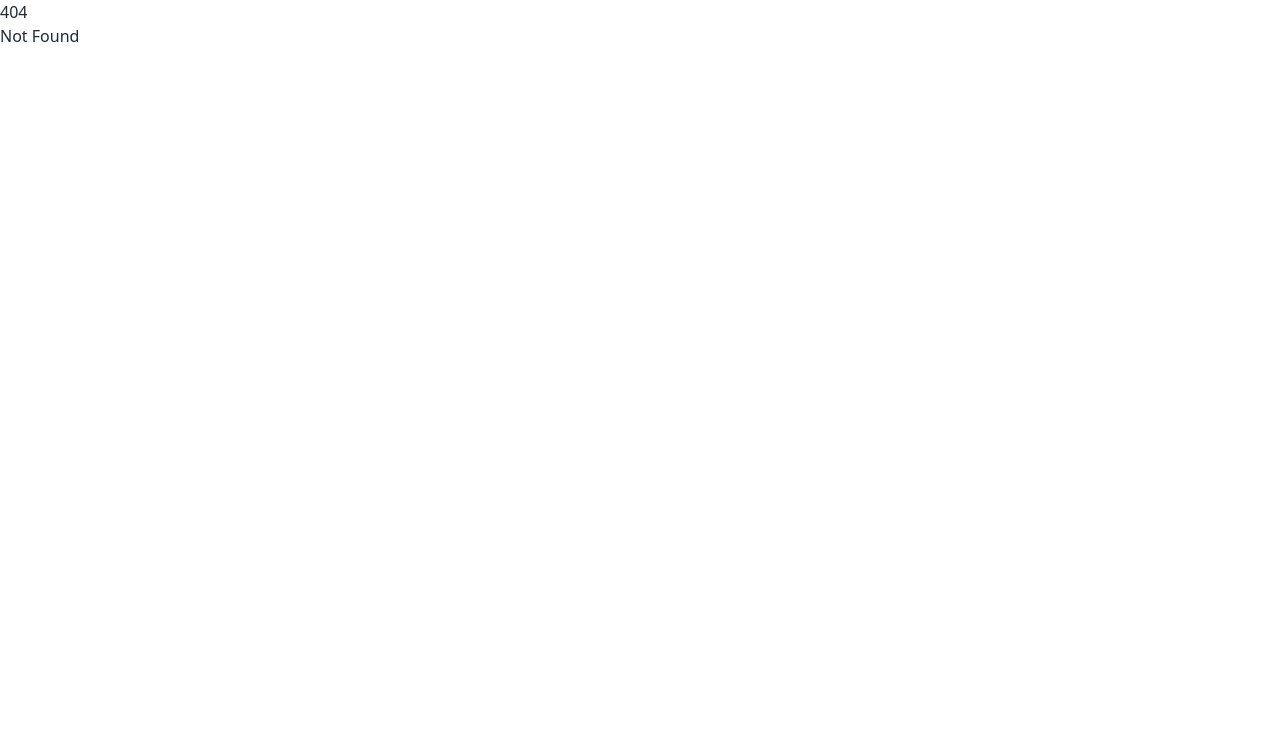
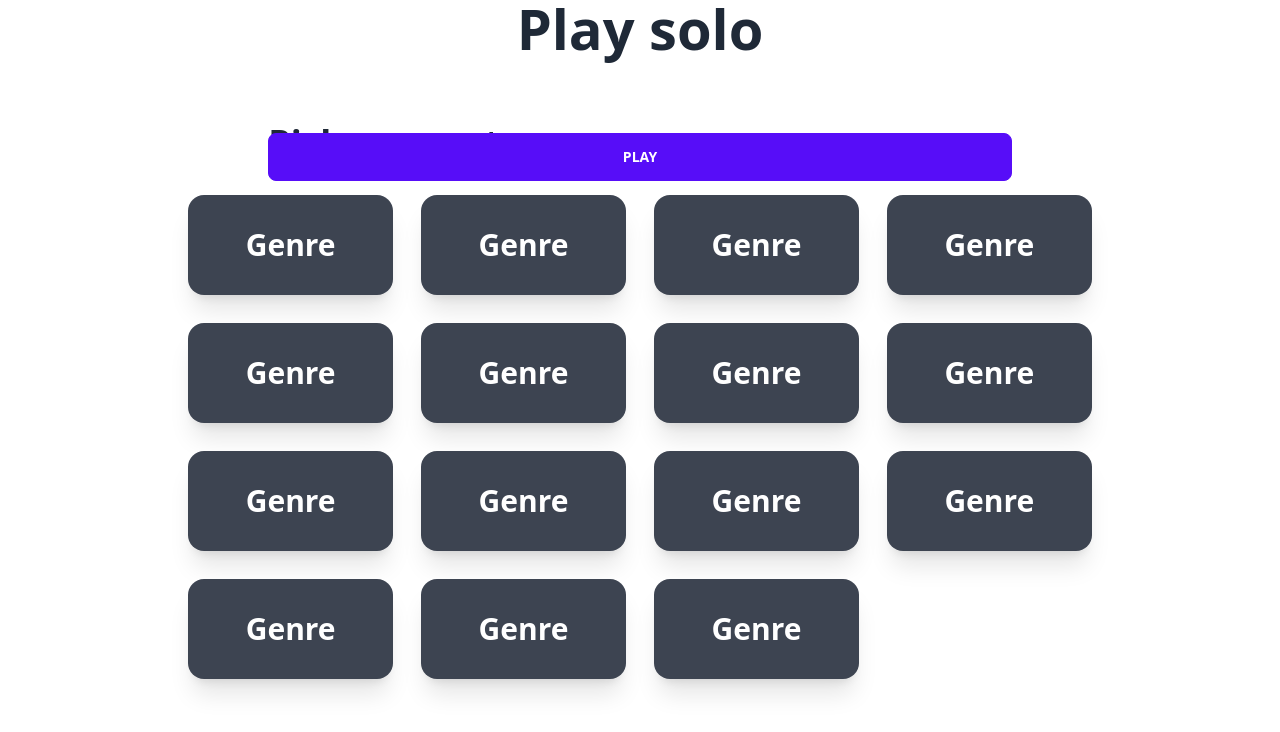
Before and after one commit to DawnOfHell/Ongaku, a SvelteKit app in the folder ui/: page /play/solo in a window 1280 px wide. Before the commit this address had no page. Shown: the top 732 px of the page. Built offline with nearby package versions, Linux system fonts and the light colour scheme.

Commit message:
Add most basic startup components and pages

```diff
--- /dev/null
+++ b/ui/src/_components/CategoryPicker.svelte
@@ -0,0 +1,22 @@
+<script>
+    import GenreCard from './GenreCard.svelte'
+</script>
+
+<h2>Pick your category:</h2>
+<div class="grid grid-cols-4 gap-7 -mx-20 my-10 place-self-stretch">
+    <GenreCard>Genre</GenreCard>
+    <GenreCard>Genre</GenreCard>
+    <GenreCard>Genre</GenreCard>
+    <GenreCard>Genre</GenreCard>
+    <GenreCard>Genre</GenreCard>
+    <GenreCard>Genre</GenreCard>
+    <GenreCard>Genre</GenreCard>
+    <GenreCard>Genre</GenreCard>
+    <GenreCard>Genre</GenreCard>
+    <GenreCard>Genre</GenreCard>
+    <GenreCard>Genre</GenreCard>
+    <GenreCard>Genre</GenreCard>
+    <GenreCard>Genre</GenreCard>
+    <GenreCard>Genre</GenreCard>
+    <GenreCard>Genre</GenreCard>
+</div>
--- /dev/null
+++ b/ui/src/_components/GenreCard.svelte
@@ -0,0 +1,5 @@
+<button class="card bg-neutral shadow-xl image-full not-prose hover:bg-base-300 active:bg-base-200">
+  <div class="card-body items-center">
+    <p class="text-3xl card-title"><slot/></p>
+  </div>
+</button>
--- a/ui/src/routes/+layout.svelte
+++ b/ui/src/routes/+layout.svelte
@@ -2,4 +2,6 @@
 	import '../app.postcss';
 </script>
 
-<slot />
+<div class="prose lg:prose-xl mx-auto max-h-screen h-screen grid grid-rows-12 content-center">
+	<slot />
+</div>
--- a/ui/src/routes/+page.svelte
+++ b/ui/src/routes/+page.svelte
@@ -1,2 +1,4 @@
-<h1>Welcome to SvelteKit</h1>
-<p>Visit <a href="https://kit.svelte.dev">kit.svelte.dev</a> to read the documentation</p>
+<h1 class="justify-self-center">Welcome to Ongaku Quiz</h1>
+<div class="grid">
+    <a class="btn btn-primary btn-block" href="/play/solo">Start</a>
+</div>
--- /dev/null
+++ b/ui/src/routes/play/solo/+page.svelte
@@ -0,0 +1,10 @@
+<script>
+    import CategoryPicker from '../../../_components/CategoryPicker.svelte'
+</script>
+
+
+<h1 class="mx-auto">Play solo</h1>
+<div class="">
+    <CategoryPicker/>
+</div>
+<button class="btn btn-primary mx-auto btn-block">Play</button>
```
